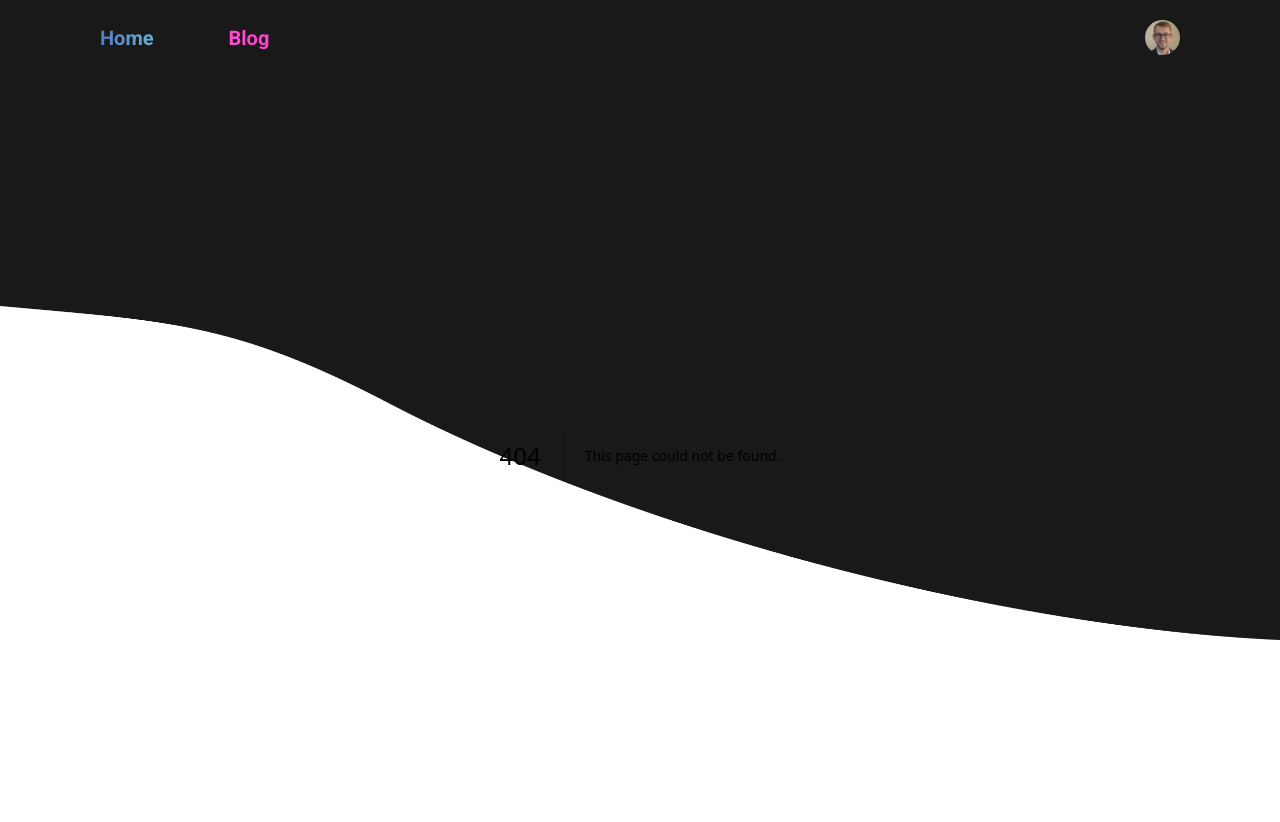
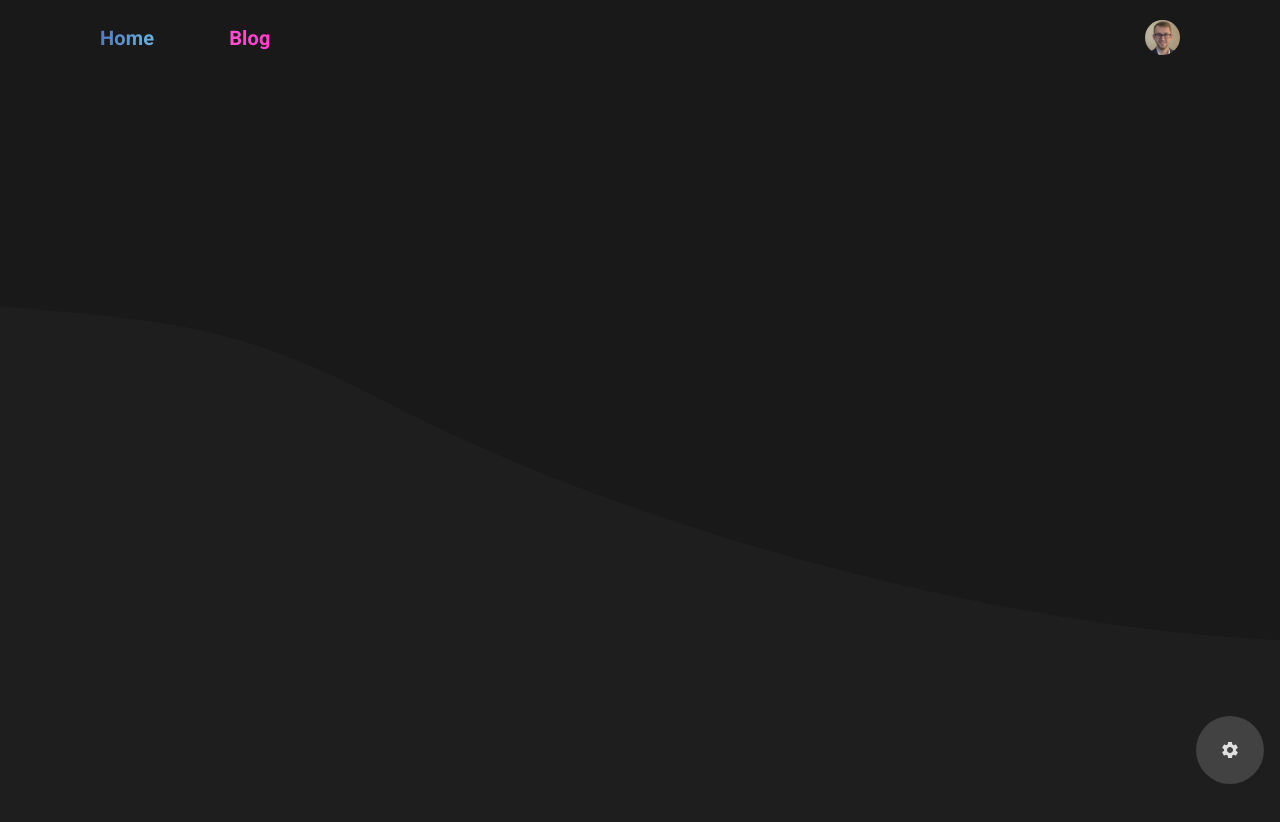
Before and after one commit to IDrumsey/profile-site-v2, a Next.js app: page /cool/algorithms/dijkstras3d in a window 1280 px wide. Before the commit this address had no page. Shown: the top 822 px of the page. After the commit the page ends 800 px from the top, so only its background shows below. Built offline with nearby package versions, Linux system fonts and the light colour scheme.

Commit message:
Got grid toggle working.

```diff
--- a/app/components/3d/MyGridHelper/MyGridHelper.tsx
+++ b/app/components/3d/MyGridHelper/MyGridHelper.tsx
@@ -1,23 +1,55 @@
-import { GridHelper } from "three"
+import { useFrame } from "@react-three/fiber"
+import { animate, useMotionValue } from "framer-motion"
+import { useEffect, useRef } from "react"
+import { GridHelper, Material } from "three"
 
 type Props = {
   size: number
+  showing: boolean
 }
 
 export const MyGridHelper = (props: Props) => {
+  const grid1Ref = useRef<GridHelper>(null)
+  const grid2Ref = useRef<GridHelper>(null)
+  const grid3Ref = useRef<GridHelper>(null)
+
+  const gridOpacity = useMotionValue(0)
+
+  useEffect(() => {
+    animate(gridOpacity, props.showing ? 1 : 0, { duration: 0.5 })
+  }, [props.showing, gridOpacity])
+
+  useFrame(() => {
+    for (const gridRef of [grid1Ref, grid2Ref, grid3Ref]) {
+      if (gridRef.current) {
+        const material = gridRef.current.material as Material
+
+        if (!Array.isArray(material)) {
+          material.opacity = gridOpacity.get()
+          material.transparent = true
+          material.colorWrite = true
+          gridRef.current.visible = gridOpacity.get() > 0
+        }
+      }
+    }
+  })
+
   return (
     <>
       <primitive
+        ref={grid1Ref}
         object={new GridHelper(props.size, props.size, "grey")}
         position={[0, 0, 0]}
         rotation={[0, Math.PI / 2, 0]}
       />
       <primitive
+        ref={grid2Ref}
         object={new GridHelper(props.size, props.size, "grey")}
         position={[0, 0, 0]}
         rotation={[Math.PI / 2, 0, 0]}
       />
       <primitive
+        ref={grid3Ref}
         object={new GridHelper(props.size, props.size, "grey")}
         position={[0, 0, 0]}
         rotation={[0, 0, Math.PI / 2]}
--- /dev/null
+++ b/app/cool/algorithms/dijkstras3d/page.tsx
@@ -0,0 +1,265 @@
+"use client"
+
+import React, { useState, useEffect, ReactNode, CSSProperties } from "react"
+import { Canvas, useThree } from "@react-three/fiber"
+import {
+  ThreeDGraph,
+  ThreejsGraphStrategy,
+} from "@/library/algorithms/graphs/3d/Graph"
+import {
+  IconButton,
+  IconButtonProps,
+  Stack,
+  Switch,
+  useMediaQuery,
+} from "@mui/material"
+import { OrbitControls, PerspectiveCamera } from "@react-three/drei"
+import { MyGridHelper } from "@/components/3d/MyGridHelper/MyGridHelper"
+import Color from "color"
+
+import { Global } from "@emotion/react"
+import { styled, useTheme } from "@mui/material/styles"
+import CssBaseline from "@mui/material/CssBaseline"
+import { grey } from "@mui/material/colors"
+import Box from "@mui/material/Box"
+import Typography from "@mui/material/Typography"
+import SwipeableDrawer from "@mui/material/SwipeableDrawer"
+import SettingsIcon from "@mui/icons-material/Settings"
+import { IoMdGrid } from "react-icons/io"
+
+const AlwaysVisibleIconButton = styled(IconButton)(({ theme }) => ({
+  backgroundColor: theme.palette.grey[800], // Light background color
+  "&:hover": {
+    backgroundColor: theme.palette.grey[700], // Darker on hover
+  },
+  padding: theme.spacing(3),
+}))
+
+// -------------------------- draggable window -------------------------------
+
+const drawerBleeding = 56
+
+const DrawerWrapper = styled("div")(({ theme }) => ({
+  height: "100%",
+  backgroundColor: grey[100],
+  ...theme.applyStyles("dark", {
+    backgroundColor: theme.palette.background.default,
+  }),
+}))
+
+const StyledBox = styled("div")(({ theme }) => ({
+  ...theme.applyStyles("dark", {
+    backgroundColor: grey[800],
+  }),
+}))
+
+const PullerTab = styled("div")(({ theme }) => ({
+  width: 30,
+  height: 6,
+  backgroundColor: grey[800],
+  borderRadius: 3,
+  position: "absolute",
+  top: 8,
+  left: "calc(50% - 15px)",
+  ...theme.applyStyles("dark", {
+    backgroundColor: grey[900],
+  }),
+}))
+
+const DesktopPullerToggle = ({
+  onClick,
+}: {
+  onClick: IconButtonProps["onClick"]
+}) => {
+  const theme = useTheme()
+
+  return (
+    <>
+      <AlwaysVisibleIconButton
+        onClick={onClick}
+        sx={{
+          cursor: "pointer",
+          zIndex: 1001,
+          position: "absolute",
+          bottom: theme.spacing(2),
+          right: theme.spacing(2),
+        }}
+      >
+        <SettingsIcon
+          fontSize="small"
+          sx={{ color: grey[300] }}
+        />
+      </AlwaysVisibleIconButton>
+    </>
+  )
+}
+
+function GridToggleButton({
+  showingGrid,
+  showingGridSetter,
+  width,
+}: {
+  showingGrid: boolean
+  showingGridSetter: React.Dispatch<React.SetStateAction<boolean>>
+  width: CSSProperties["width"]
+}) {
+  const theme = useTheme()
+  const isMobile = useMediaQuery(theme.breakpoints.down("md"))
+
+  return (
+    <>
+      <Stack
+        spacing={2}
+        width={width}
+        alignItems="center"
+        direction="row"
+      >
+        <IoMdGrid
+          fontSize={isMobile ? 30 : 20}
+          color={showingGrid ? "#02c4fa" : "#4d4d4d"}
+        />
+
+        <Typography
+          variant="body1"
+          fontSize={isMobile ? theme.typography.h5.fontSize : "auto"}
+          fontWeight="bold"
+          color="#fff"
+        >
+          Toggle Graph
+        </Typography>
+
+        <Switch
+          checked={showingGrid}
+          onChange={(e) => showingGridSetter(e.target.checked)}
+          sx={{
+            color: "#02c4fa",
+          }}
+          size={isMobile ? "medium" : "small"}
+        />
+      </Stack>
+    </>
+  )
+}
+
+function SwipeableEdgeDrawer({ children }: { children: ReactNode }) {
+  const [open, setOpen] = React.useState(false)
+
+  const toggleDrawer = (newOpen: boolean) => () => {
+    setOpen(newOpen)
+  }
+
+  // This is used only for the example
+  const container = window.document.body
+
+  const theme = useTheme()
+  const isMobile = useMediaQuery(theme.breakpoints.down("md"))
+
+  return (
+    <DrawerWrapper>
+      <CssBaseline />
+      <Global
+        styles={{
+          ".MuiDrawer-root > .MuiPaper-root": {
+            height: isMobile ? "75vh" : "25vh",
+            overflow: "visible",
+            backgroundColor: new Color(grey[900]).alpha(0.9).string(),
+          },
+        }}
+      />
+      {!isMobile && !open && (
+        <DesktopPullerToggle onClick={toggleDrawer(true)} />
+      )}
+      <SwipeableDrawer
+        container={container}
+        anchor="bottom"
+        open={open}
+        onClose={toggleDrawer(false)}
+        onOpen={toggleDrawer(true)}
+        swipeAreaWidth={isMobile ? drawerBleeding : 0}
+        disableSwipeToOpen={false}
+        ModalProps={{
+          keepMounted: true,
+        }}
+      >
+        <StyledBox
+          sx={{
+            position: "absolute",
+            top: -drawerBleeding,
+            borderTopLeftRadius: 8,
+            borderTopRightRadius: 8,
+            visibility: "visible",
+            right: 0,
+            left: 0,
+          }}
+        >
+          {isMobile && <PullerTab />}
+        </StyledBox>
+        <Box
+          padding={4}
+          sx={{ zIndex: 1000000 }}
+        >
+          {children}
+        </Box>
+      </SwipeableDrawer>
+    </DrawerWrapper>
+  )
+}
+
+// the whole purpose of this component is to be able to get the scene object for use in the graphManager
+const NestedCanvasElement = ({
+  graphManagerSetter,
+}: {
+  graphManagerSetter: (manager: ThreeDGraph) => void
+}) => {
+  const { scene } = useThree()
+
+  useEffect(() => {
+    graphManagerSetter(new ThreeDGraph(new ThreejsGraphStrategy(scene)))
+  }, [scene, graphManagerSetter])
+
+  return <></>
+}
+
+const DijkstrasAlgorithmVisualizationPage = () => {
+  const [graphManager, graphManagerSetter] = useState<ThreeDGraph | null>(null)
+
+  const [showingGridLines, showingGridLinesSetter] = useState<boolean>(false)
+
+  const theme = useTheme()
+  const isMobile = useMediaQuery(theme.breakpoints.down("md"))
+
+  return (
+    <>
+      <SwipeableEdgeDrawer>
+        <GridToggleButton
+          showingGrid={showingGridLines}
+          showingGridSetter={showingGridLinesSetter}
+          width={isMobile ? "100%" : "max-content"}
+        />
+      </SwipeableEdgeDrawer>
+      <Canvas
+        style={{
+          height: "100vh",
+          width: "100vw",
+          position: "absolute",
+          top: 0,
+          left: 0,
+        }}
+      >
+        <ambientLight />
+        <PerspectiveCamera
+          makeDefault
+          position={[-1, -1, -1]}
+        />
+        <OrbitControls />
+        <NestedCanvasElement graphManagerSetter={graphManagerSetter} />
+        <MyGridHelper
+          size={10}
+          showing={showingGridLines}
+        />
+      </Canvas>
+    </>
+  )
+}
+
+export default DijkstrasAlgorithmVisualizationPage
--- a/app/styles/globals.scss
+++ b/app/styles/globals.scss
@@ -10,7 +10,7 @@ body {
   padding: 100px;
   padding-top: 0;
   overflow-x: hidden;
-  background-color: #1E1E1E;
+  background-color: #1E1E1E !important;
   color: #D4D4D4;
 }
 
```
Also changed, not shown: app/components/connector/connector.tsx (+6 -6 lines).
